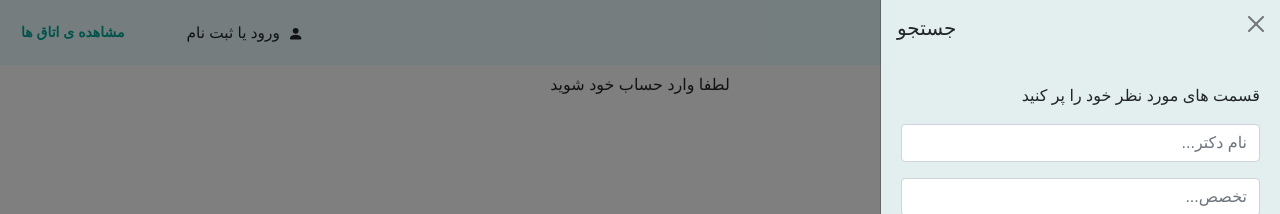
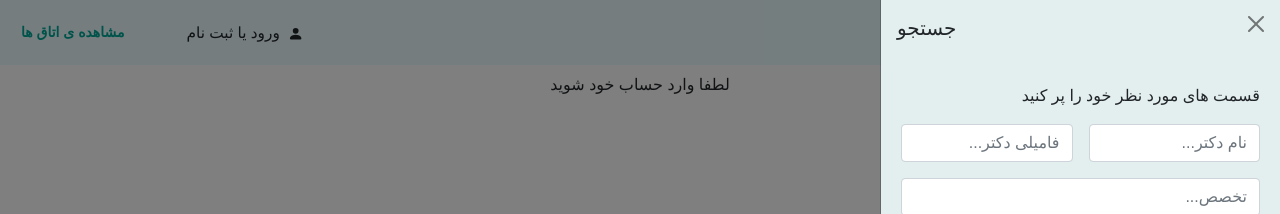
Before and after one commit to MelikaNobakhtian/luna-software-engineering, a React (Create React App) app in the folder Webfront/: page /doctorProfile in a window 1280 px wide. Both pictures are taken after a click on the button 1153 px from the left and 32 px from the top of the page. Shown: the top 214 px of the page. Built offline with nearby package versions, Linux system fonts and the light colour scheme.

Commit message:
Add test template

```diff
--- a/Webfront/src/Navbar.js
+++ b/Webfront/src/Navbar.js
@@ -24,6 +24,7 @@ import {
 function Navbar(props) {
   const [searchedDoctor, setSearchedDoctor] = useState({
     name: "",
+    lastname:"",
     specialty: "",
     state: "",
     city: "",
@@ -192,13 +193,23 @@ function Navbar(props) {
         <div class="offcanvas-body m-1 ">
           <p className="">قسمت های مورد نظر خود را پر کنید</p>
           <form class="row g-3">
-            <div class="col-12">
+            <div class="col-6">
               <input
                 type="text"
                 class="form-control "
                 placeholder="نام دکتر..."
                 id="name"
                 value={searchedDoctor.name}
+                onChange={handleChange}
+              />
+            </div>
+            <div class="col-6">
+              <input
+                type="text"
+                class="form-control "
+                placeholder="فامیلی دکتر..."
+                id="lastname"
+                value={searchedDoctor.lastname}
                 onChange={handleChange}
               />
             </div>
--- a/Webfront/src/components/editProfile-doctor/editProfile-doctor.js
+++ b/Webfront/src/components/editProfile-doctor/editProfile-doctor.js
@@ -72,7 +72,7 @@ function Editprofile(props) {
               city: response.data.data.addresses[0].city,
               state: response.data.data.addresses[0].state,
               detail: response.data.data.addresses[0].detail,
-              id: response.data.data.addresses[0].detail.id,
+              id: response.data.data.addresses[0].id,
             }));
           }
 
--- a/Webfront/src/components/search/searchResult.js
+++ b/Webfront/src/components/search/searchResult.js
@@ -15,7 +15,7 @@ function SearchResult(props) {
   useEffect(() => {
     axios
       .get(
-        `${API_BASE_URL}/groups?search=${props.match.params.search}&search-fields=title&page=${page}`,
+        `${API_BASE_URL}/doctors?search=${props.match.params.search}&search-fields=name&page=${page}`,
         {
           headers: {
             Authorization: "Token " + Cookies.get("userToken"),
```
Also changed, not shown: 1 other file (tests, documents, lock files or other folders).
